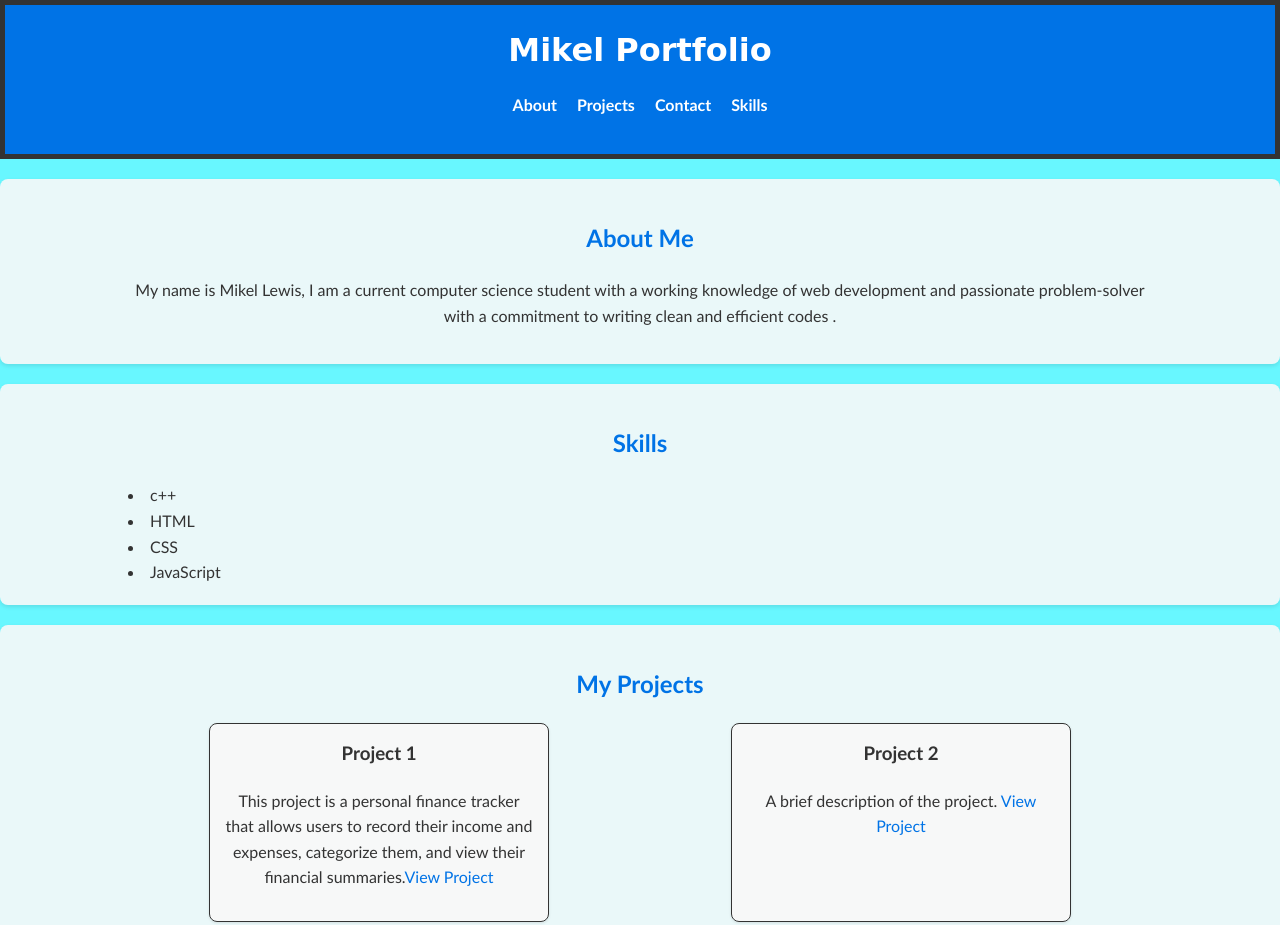
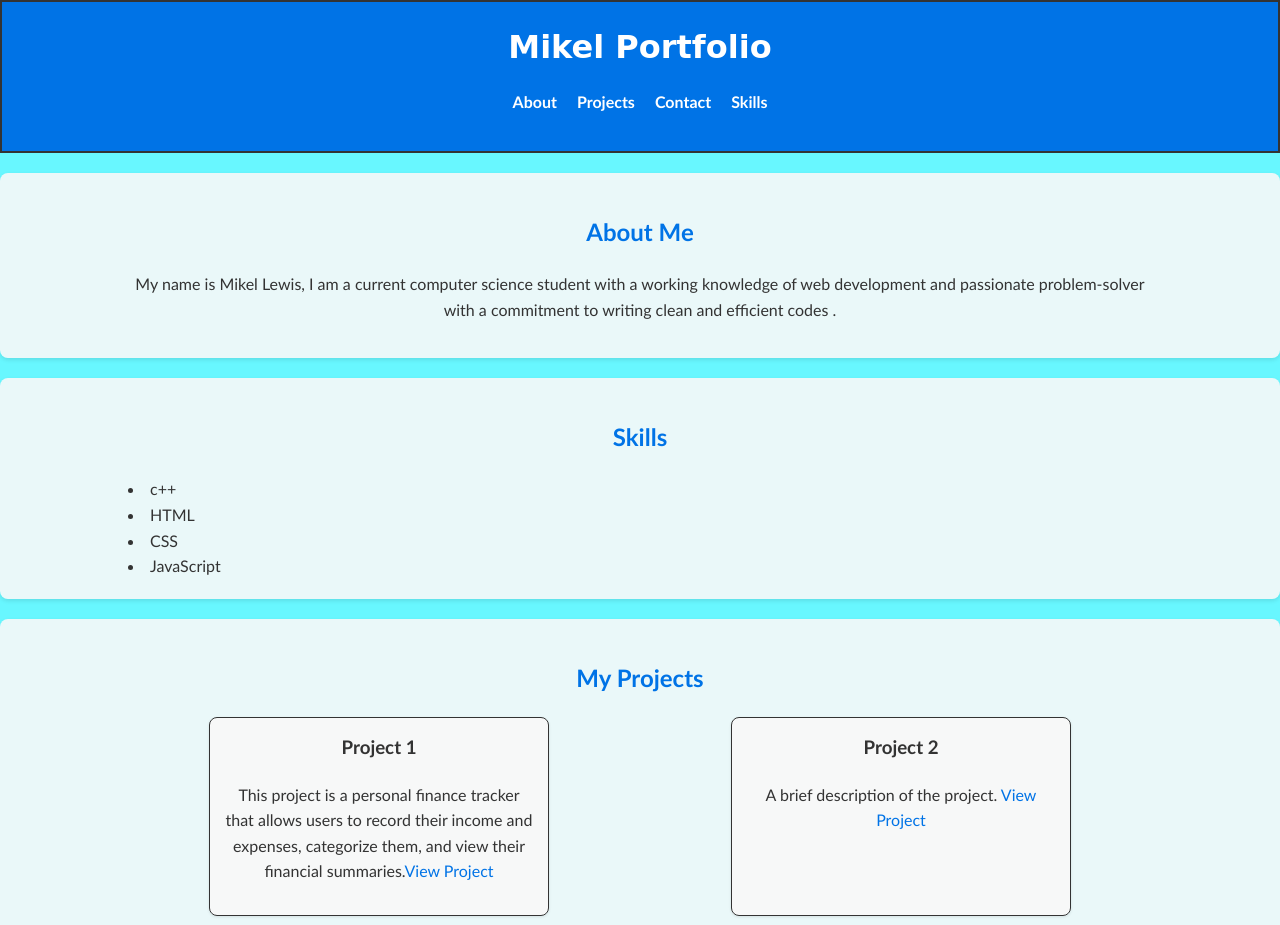
Before and after one commit to MikelL12/my-portfolio, a plain HTML site: page index.html in a window 1280 px wide. Shown: the top 925 px of the page. Drawn offline with Linux system fonts and the light colour scheme.

Commit message:
newnew border

```diff
--- a/style.css
+++ b/style.css
@@ -23,7 +23,7 @@ body.dark-mode {
 header {
   background-color: #0073e6;
   color: #fff;
-  border: 5px solid #333;
+  border: 2.5px solid #333;
   padding: 20px 0;
 }
 
```
